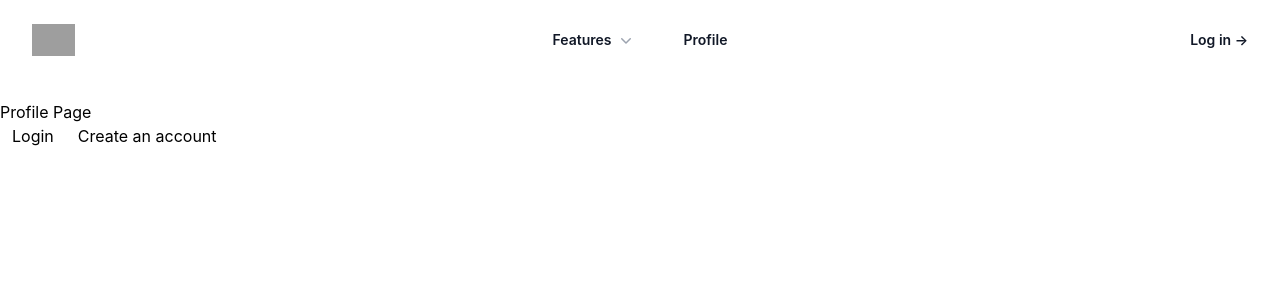
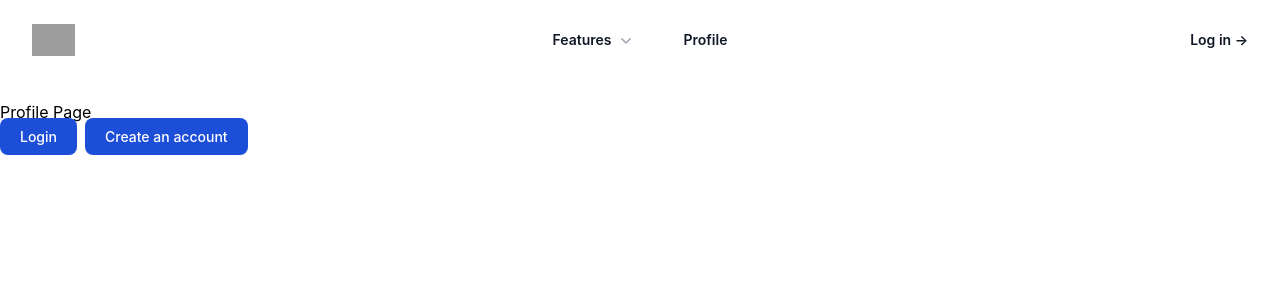
Before and after one commit to kesh2072/AnkiHelper-Project, a React (Create React App) app in the folder frontend/: page /profile in a window 1280 px wide. Shown: the top 300 px of the page. Built offline with nearby package versions, Linux system fonts and the light colour scheme; grey boxes are pictures that could not be loaded.

Commit message:
more buttons

```diff
--- a/frontend/src/pages/ProfilePage.js
+++ b/frontend/src/pages/ProfilePage.js
@@ -29,8 +29,12 @@
       </div>
       ) : (
         <div>
-          <Link to="/login" className="btn btn-primary rounded-pill px-3" type="button">Login</Link>
-          <Link to="/register" className="btn btn-primary rounded-pill px-3" type="button">Create an account</Link>
+          <a href="/login" type="button" className="text-white bg-blue-700 hover:bg-blue-800 focus:ring-4 focus:ring-blue-300 font-medium rounded-lg text-sm px-5 py-2.5 me-2 mb-2 dark:bg-blue-600 dark:hover:bg-blue-700 focus:outline-none dark:focus:ring-blue-800">
+            Login
+          </a>
+          <a href="/register" type="button" className="text-white bg-blue-700 hover:bg-blue-800 focus:ring-4 focus:ring-blue-300 font-medium rounded-lg text-sm px-5 py-2.5 me-2 mb-2 dark:bg-blue-600 dark:hover:bg-blue-700 focus:outline-none dark:focus:ring-blue-800">
+            Create an account
+          </a>
       </div>
       )}
     </div>
```
